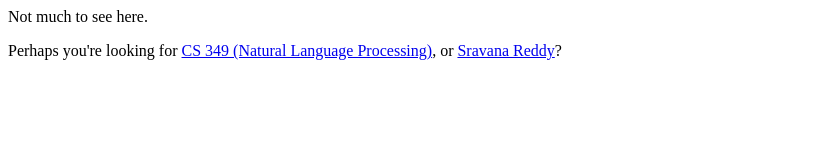
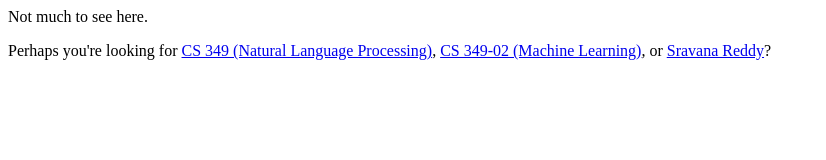
Before and after one commit to wellesleynlp/wellesleynlp.github.io, a plain HTML site: page index.html in a window 1280 px wide. Shown: the whole page, without its empty margins (0-826 px from the left). Drawn offline with Linux system fonts and the light colour scheme.

Commit message:
added ml class link

```diff
--- a/index.html
+++ b/index.html
@@ -5,7 +5,10 @@
 Not much to see here.
 </p>
 <p>
-Perhaps you're looking for <a href="http://wellesleynlp.github.io/spring16/">CS 349 (Natural Language Processing)</a>, or <a href="http://cs.wellesley.edu/~sravana">Sravana Reddy</a>?
+Perhaps you're looking for
+<a href="http://wellesleynlp.github.io/spring16/">CS 349 (Natural Language Processing)</a>,
+<a href="http://wellesleynlp.github.io/spring16/">CS 349-02 (Machine Learning)</a>,
+or <a href="http://cs.wellesley.edu/~sravana">Sravana Reddy</a>?
 </p>
 </body>
 </html>
```
